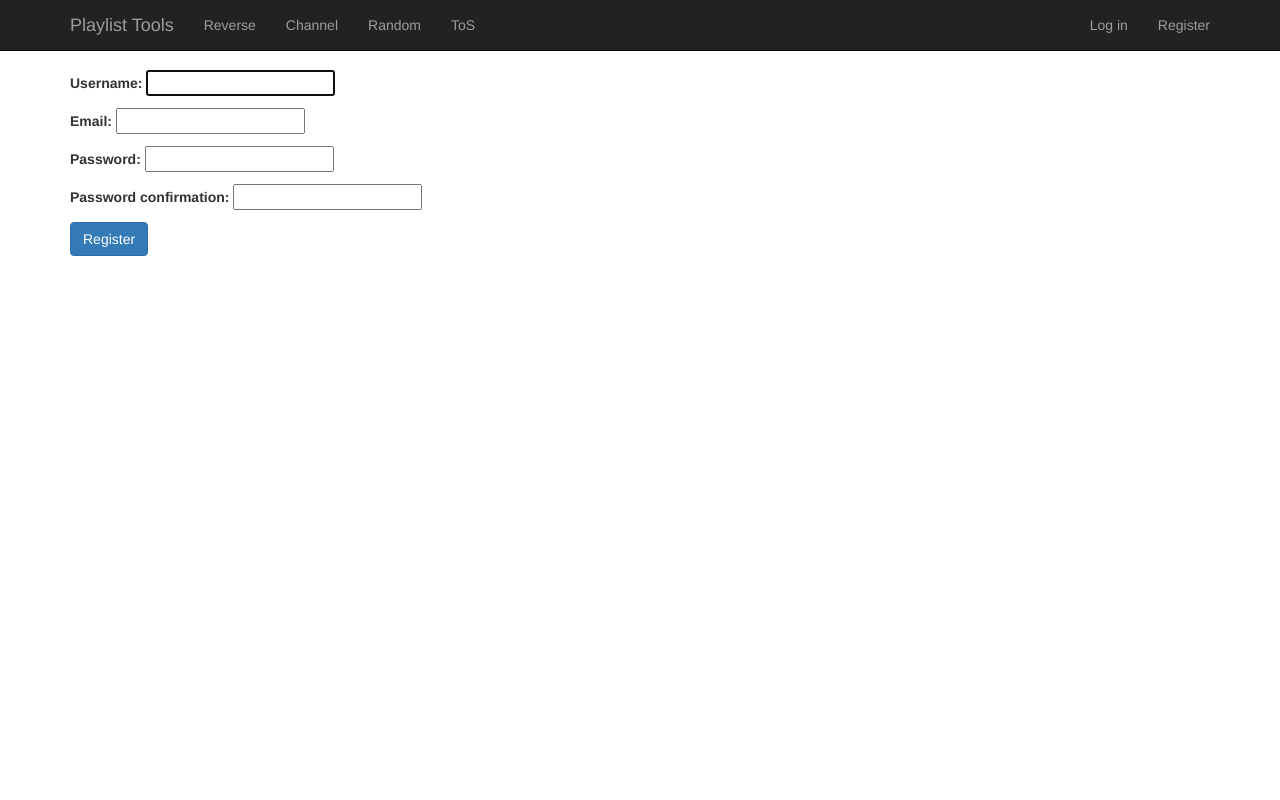
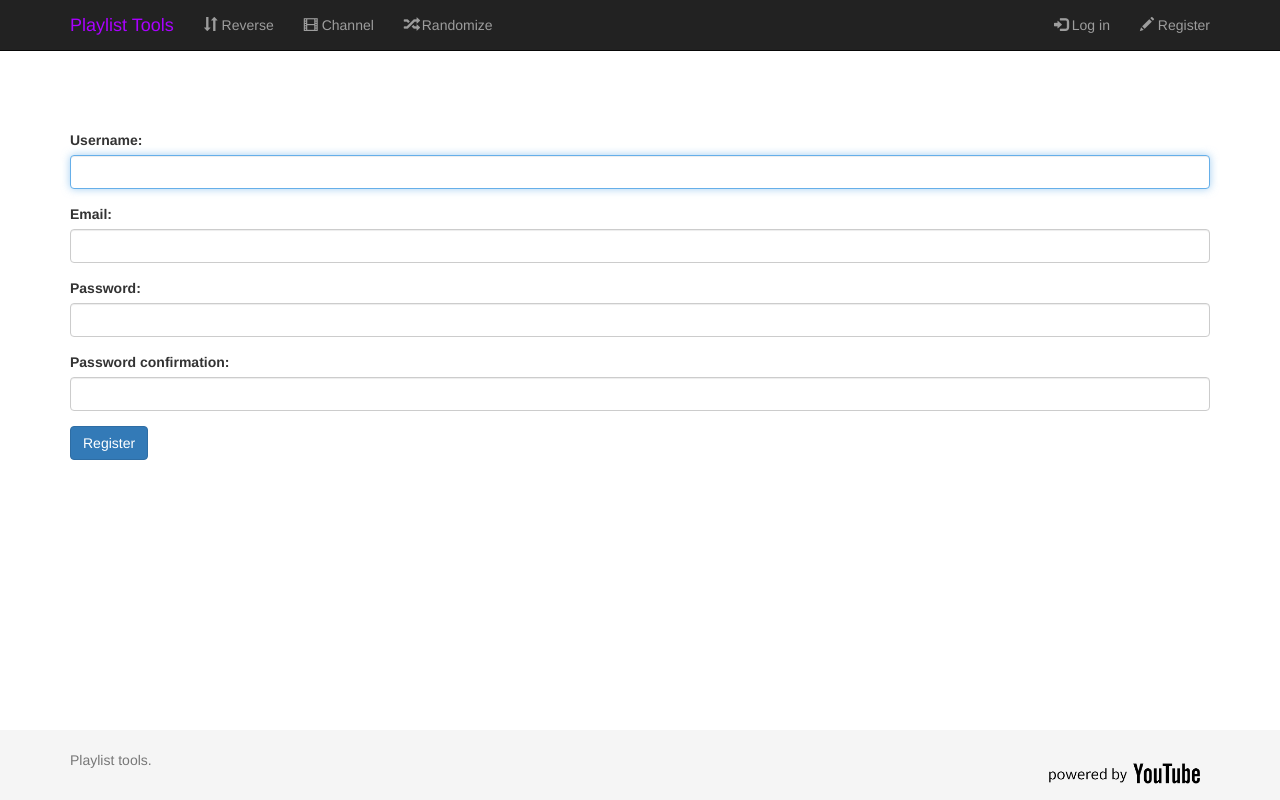
Before and after one commit to florczakraf/playlist-tools, a Django app: page /register in a window 1280 px wide. Run offline with Django 3.2, Linux system fonts and the light colour scheme; some libraries are stand-ins or nearby versions.

Commit message:
randomization + channel tweaks, template customizations

```diff
--- a/playlist_tools/settings.py
+++ b/playlist_tools/settings.py
@@ -37,6 +37,7 @@ INSTALLED_APPS = (
     'django.contrib.messages',
     'django.contrib.staticfiles',
     'pltools',
+    'widget_tweaks',
 )
 
 TEMPLATE_CONTEXT_PROCESSORS = (
--- a/playlist_tools/urls.py
+++ b/playlist_tools/urls.py
@@ -15,9 +15,7 @@ urlpatterns = patterns('',
     #tools
     url(r'^reverse', 'pltools.views.reverse', name='reverse'),
     url(r'^channel', 'pltools.views.channel', name='channel'),
-
-    #tmp
-    url(r'my_videos', 'pltools.views.my_videos'),
+    url(r'^randomize', 'pltools.views.randomize', name='randomize'),
 
 
     #auth
--- /dev/null
+++ b/pltools/static/css/sticky_footer.css
@@ -0,0 +1,30 @@
+html {
+  position: relative;
+  min-height: 100%;
+}
+
+body {
+  margin-bottom: 70px;
+}
+
+.footer {
+  position: absolute;
+  bottom: 0;
+  width: 100%;
+  height: 70px;
+  background-color: #f5f5f5;
+}
+
+
+body > .container {
+  padding: 60px 15px 0;
+}
+
+.container .text-muted {
+  margin: 20px 0;
+}
+
+.footer > .container {
+  padding-right: 15px;
+  padding-left: 15px;
+}
--- a/templates/pltools/base.html
+++ b/templates/pltools/base.html
@@ -5,9 +5,13 @@
   <meta charset="utf-8">
   <title>{% block title %}Playlist Tools{% endblock %}</title>
   <link href="{% static "css/bootstrap.min.css" %}" rel="stylesheet">
+  <link href="{% static "css/sticky_footer.css" %}" rel="stylesheet">
   <style>
   body {
     padding-top: 70px;
+  }
+  .navbar-inverse .navbar-brand {
+    color: #aa00ff;
   }
   </style>
 </head>
@@ -26,29 +30,26 @@
       <div class="collapse navbar-collapse" id="navbar-collapse-1">
         <ul class="nav navbar-nav">
           <li>
-            <a href="reverse">Reverse</a>
+            <a href="{% url 'reverse' %}"><span class="glyphicon glyphicon-sort"></span> Reverse</a>
           </li>
           <li>
-            <a href="channel">Channel</a>
+            <a href="{% url 'channel' %}"><span class="glyphicon glyphicon-film"></span> Channel</a>
           </li>
           <li>
-            <a href="random">Random</a>
-          </li>
-          <li>
-            <a href="tos">ToS</a>
+            <a href="{% url 'randomize' %}"><span class="glyphicon glyphicon-random"></span> Randomize</a>
           </li>
         </ul>
         <ul class="nav navbar-nav navbar-right">
           {% if user.is_authenticated %}
             <li>
-              <a href="{% url 'logout' %}">Logout ({{ user.username }})</a>
+              <a href="{% url 'logout' %}"><span class="glyphicon glyphicon-log-out"></span> Logout ({{ user.username }})</a>
             </li>
           {% else %}
             <li>
-              <a href="{% url 'login' %}">Log in</a>
+              <a href="{% url 'login' %}"><span class="glyphicon glyphicon-log-in"></span> Log in</a>
             </li>
             <li>
-              <a href="{% url 'register' %}">Register</a>
+              <a href="{% url 'register' %}"><span class="glyphicon glyphicon-pencil"></span> Register</a>
             </li>
           {% endif %}
         </ul>
@@ -60,7 +61,18 @@
     {% block content %}
     {% endblock %}
   </div>
-  <script src="{% static "js/jquery.js" %}"></script>
-  <script src="{% static "js/bootstrap.min.js" %}"></script>
+
+  <footer class="footer">
+    <div class="container">
+      <p class="text-muted">
+        Playlist tools.
+        <a href="https://youtube.com/" target="_blank" style="float: right; display: block">
+          <img style="width: 175px" alt="Powered by YouTube" src="{% static 'images/pwrdByYT-black.png' %}">
+        </a>
+      </p>
+    </div>
+  </footer>
+
+  <script src="{% static 'js/bootstrap.min.js' %}"></script>
 </body>
 </html>
--- a/templates/pltools/channel.html
+++ b/templates/pltools/channel.html
@@ -25,6 +25,5 @@
     </div>
     <input type="submit" value="Create" class="btn btn-primary">
   </form>
-  <p class="lead">This may take a while. Please be patient.</p>
 
 {% endblock %}
--- a/templates/pltools/index.html
+++ b/templates/pltools/index.html
@@ -3,13 +3,12 @@
 {% block content %}
   <div class="row">
     <div class="col-lg-12 text-center">
-      <h1>Playlist tools</h1>
+      <h1>Playlist Tools</h1>
       <p class="lead">Powered by:</p>
       <ul class="list-unstyled">
-        <li>Youtube</li>
+        <li>YouTube</li>
         <li>Django</li>
         <li>Bootstrap</li>
-        <li>jQuery</li>
       </ul>
     </div>
   </div>
--- a/templates/pltools/register.html
+++ b/templates/pltools/register.html
@@ -1,4 +1,5 @@
 {% extends "pltools/base.html" %}
+{% load widget_tweaks %}
 
 {% block title %}
   Playlist Tools - Register
@@ -14,27 +15,25 @@
 {% endif %}
 
 <form method="post" action="{% url 'register' %}">
-{% csrf_token %}
-<div>
-  <p>
+  {% csrf_token %}
+  <div class="form-group">
     {{ form.username.label_tag }}
-    {{ form.username }}
-  </p>
-  <p>
+    {{ form.username|add_class:'form-control' }}
+  </div>
+  <div class="form-group">
     {{ form.email.label_tag }}
-    {{ form.email }}
-  </p>
-  <p>
+    {{ form.email|add_class:'form-control' }}
+  </div>
+  <div class="form-group">
     {{ form.password1.label_tag }}
-    {{ form.password1 }}
-  </p>
-  <p>
+    {{ form.password1|add_class:'form-control' }}
+  </div>
+  <div class="form-group">
     {{ form.password2.label_tag }}
-    {{ form.password2 }}
-  </p>
-</div>
+    {{ form.password2|add_class:'form-control' }}
+  </div>
 
-<input type="submit" class="btn btn-primary" value="Register" />
+  <input type="submit" class="btn btn-primary" value="Register">
 </form>
 
 {% endblock %}
```
Also changed, not shown: pltools/utils.py (+32 -8 lines), pltools/views.py (+46 -42 lines), templates/pltools/login.html (+12 -13 lines), templates/pltools/randomize.html (added, +31 -0 lines), pltools/static/images/pwrdByYT-black.png (added).
